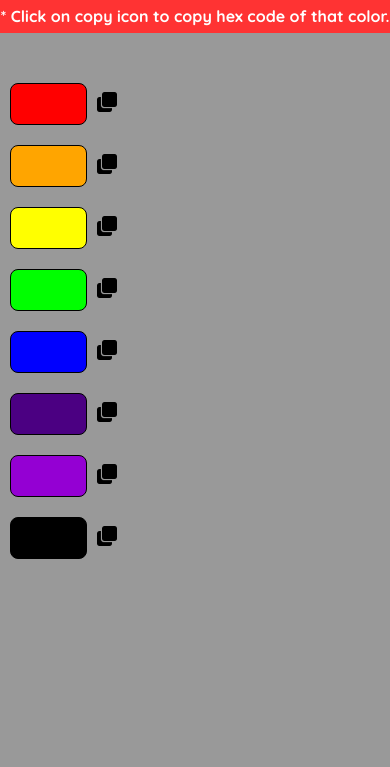
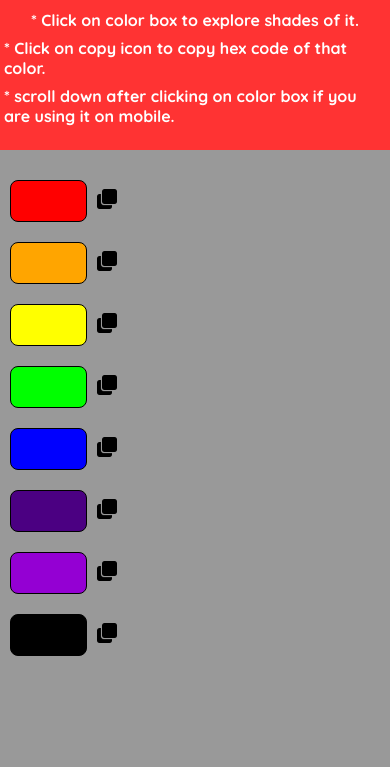
Before and after one commit to diliprathodrd/color-picker, a plain HTML site: page index.html in a window 390 px wide. Shown: the part 77-844 px from the top of the page. Drawn offline with Linux system fonts and the light colour scheme.

Commit message:
added extra note for mobile user and css fix

```diff
--- a/index.html
+++ b/index.html
@@ -13,6 +13,7 @@
       <h1>UI Color Picker</h1>
       <p>* Click on color box to explore shades of it.</p>
       <p>* Click on copy icon to copy hex code of that color.</p>
+      <p>* scroll down after clicking on color box if you are using it on mobile.</p>
     </header>
     <section class="main-container container">
       <div class="main-color-container">
--- a/style.css
+++ b/style.css
@@ -11,16 +11,20 @@ body {
     flex-direction: column;
     justify-content: center;
     align-items: center;
-    line-height: 1px;
     background-color: #ff3333;
     color: #ffffff;
-    margin-bottom: 40px;
+    padding-bottom: 20px;
+}
+
+p {
+    margin: 4px;
 }
 
 .container {
     display: inline-block;
     vertical-align: top;
     box-sizing: border-box;
+    margin-top: 20px;
 }
 
 .main-container {
```
